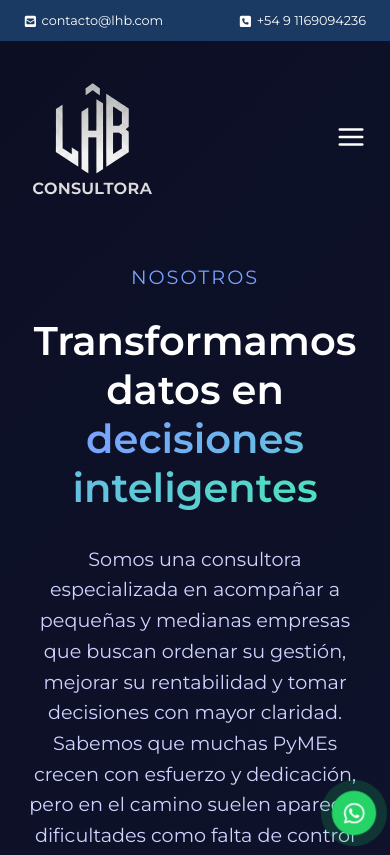
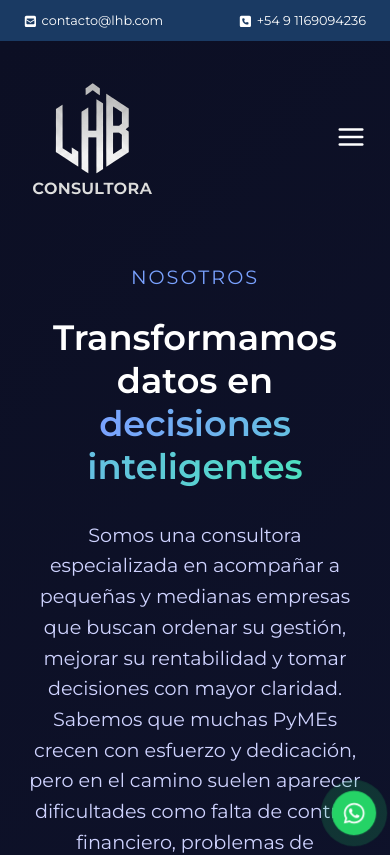
Before and after one commit to llezcano7/lhb-consultores, a React (Vite) app in the folder Frontend/: page /nosotros in a window 390 px wide. Shown: the top 855 px of the page. Built offline with nearby package versions, Linux system fonts and the light colour scheme; no server answers.

Commit message:
11commit

```diff
--- a/Frontend/src/components/whatsappbutton.css
+++ b/Frontend/src/components/whatsappbutton.css
@@ -24,7 +24,6 @@
   box-shadow: 0 8px 20px rgba(0, 0, 0, 0.35);
 }
 
-/* 🌟 Animación de pulso suave */
 @keyframes pulse {
   0% {
     transform: scale(1);
--- a/Frontend/src/pages/nosotros.css
+++ b/Frontend/src/pages/nosotros.css
@@ -74,3 +74,9 @@
     width: 100% !important;
   }
 }
+
+@media (max-width: 723px) {
+  .head-content h3 {
+    font-size: 2.2rem;
+  }
+}
```
